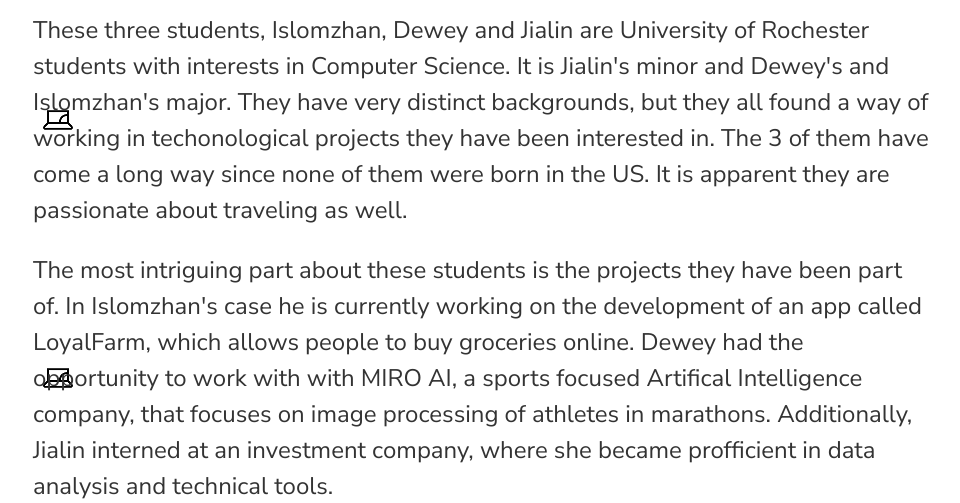
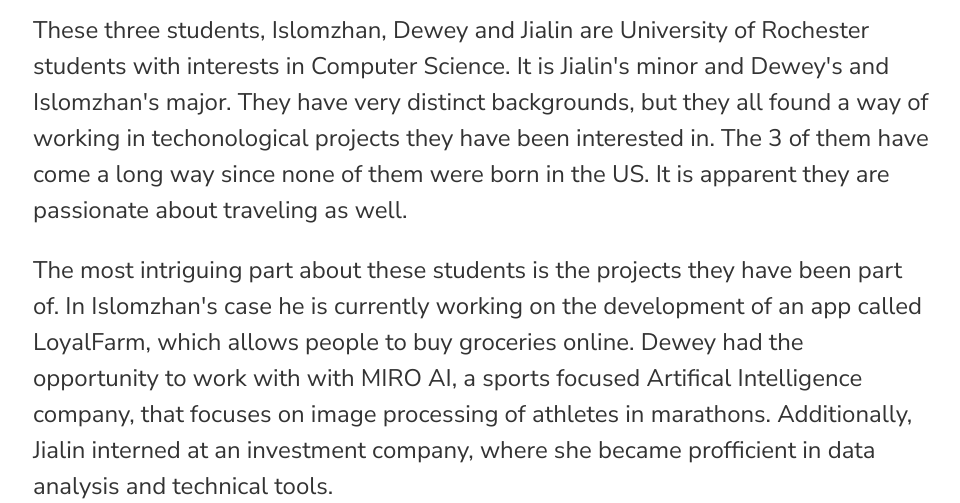
Before and after one commit to Junting0211/assignment03, a PHP site: page / in a window 1280 px wide. Shown: the part 486-989 px from the top of the page, without its empty margins (187-1147 px from the left). Run offline with PHP 8.4, Linux system fonts and the light colour scheme; some web fonts are replaced.

Commit message:
Update styles.css

```diff
--- a/css/styles.css
+++ b/css/styles.css
@@ -142,16 +142,10 @@ main { grid-column: 1 / 4;
 }
 
 .column1 {
-	background-image:url(../images/logo_cs.png);
-	background-repeat: no-repeat;
-	background-position:center left;
 	margin-top:15px;
 	margin-left: 60px;
 }
 .column2 {
-	background-image:url(../images/logo_cs.png);
-	background-repeat: no-repeat;
-	background-position:center left ;
 	margin-left: 60px;
 }
 header {
```
